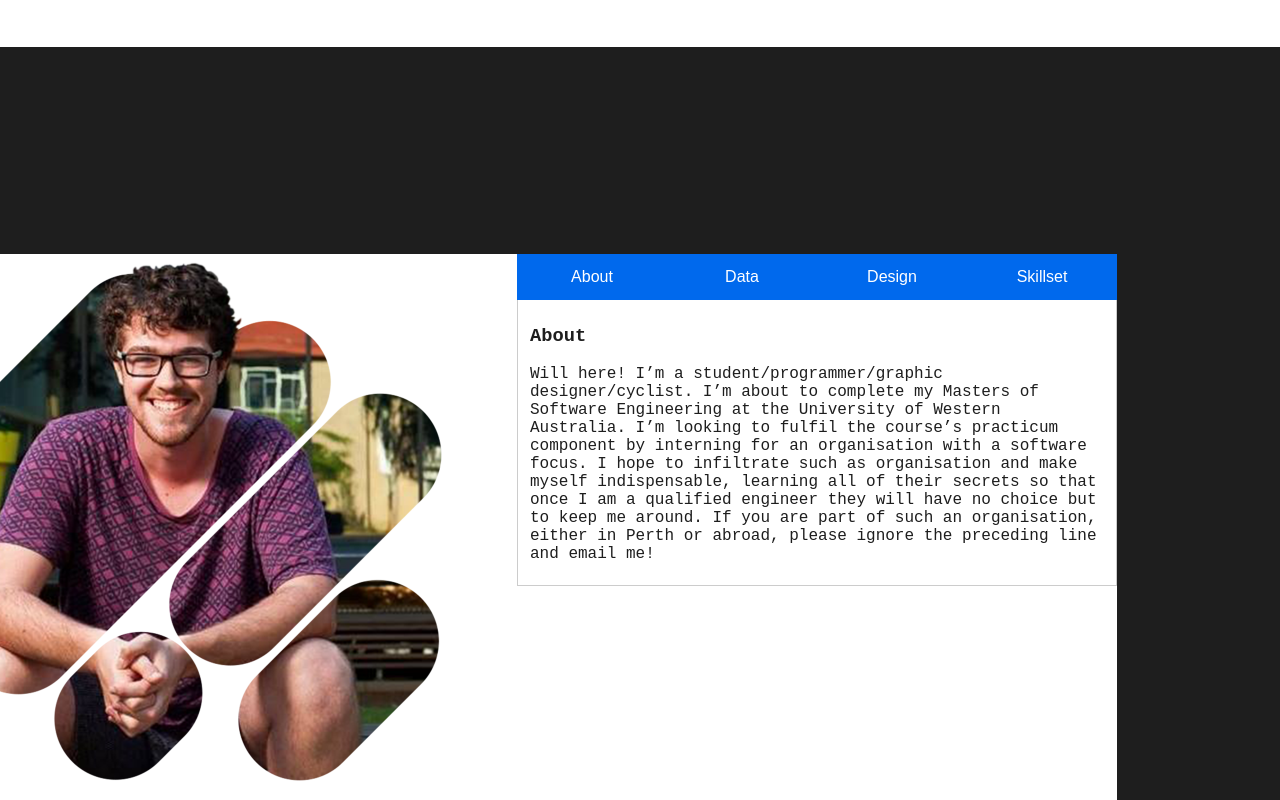
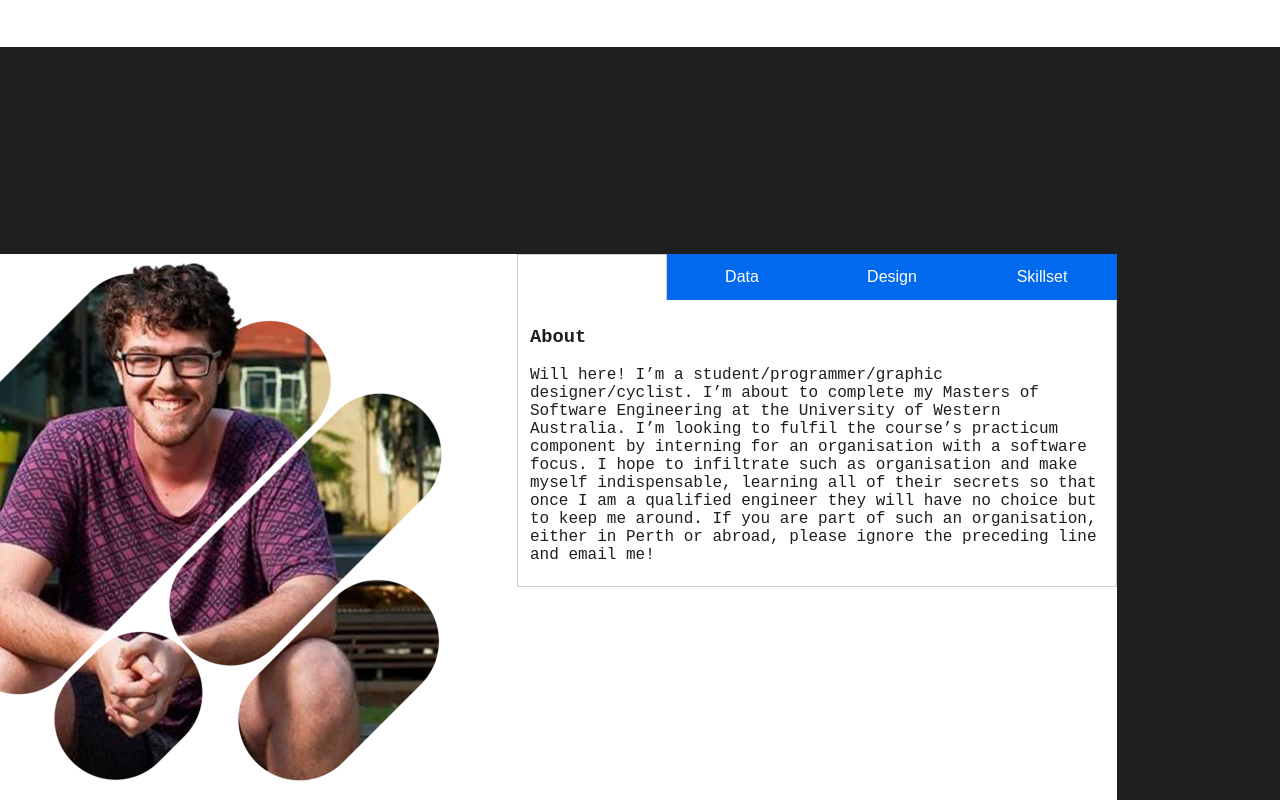
Before and after one commit to WillemPlusPlus/wllm, a website built with webpack: page dist/index.html in a window 1280 px wide. Shown: the part 1553-2353 px from the top of the page. Built offline with nearby package versions, Linux system fonts and the light colour scheme; a web font is replaced by a local one.

Commit message:
Button Styling: Buttons now feel like tabs after some minor css tweaks

```diff
--- a/src/index.js
+++ b/src/index.js
@@ -53,7 +53,7 @@ const openAbout = (e) => {
         }
     }
     let tabs = document.getElementsByClassName("tab");
-    for(let i = 0; i<tabs.length; i++){tabs[i].className.replace(" active", "");}
+    for(let i = 0; i<tabs.length; i++){tabs[i].className = tabs[i].className.replace(" active", "");}
     // Show the current tab, and add an "active" class to the button that opened the tab
     e.currentTarget.className += " active";
 }
```
Also changed, not shown: dist/index.html, dist/main.js.
